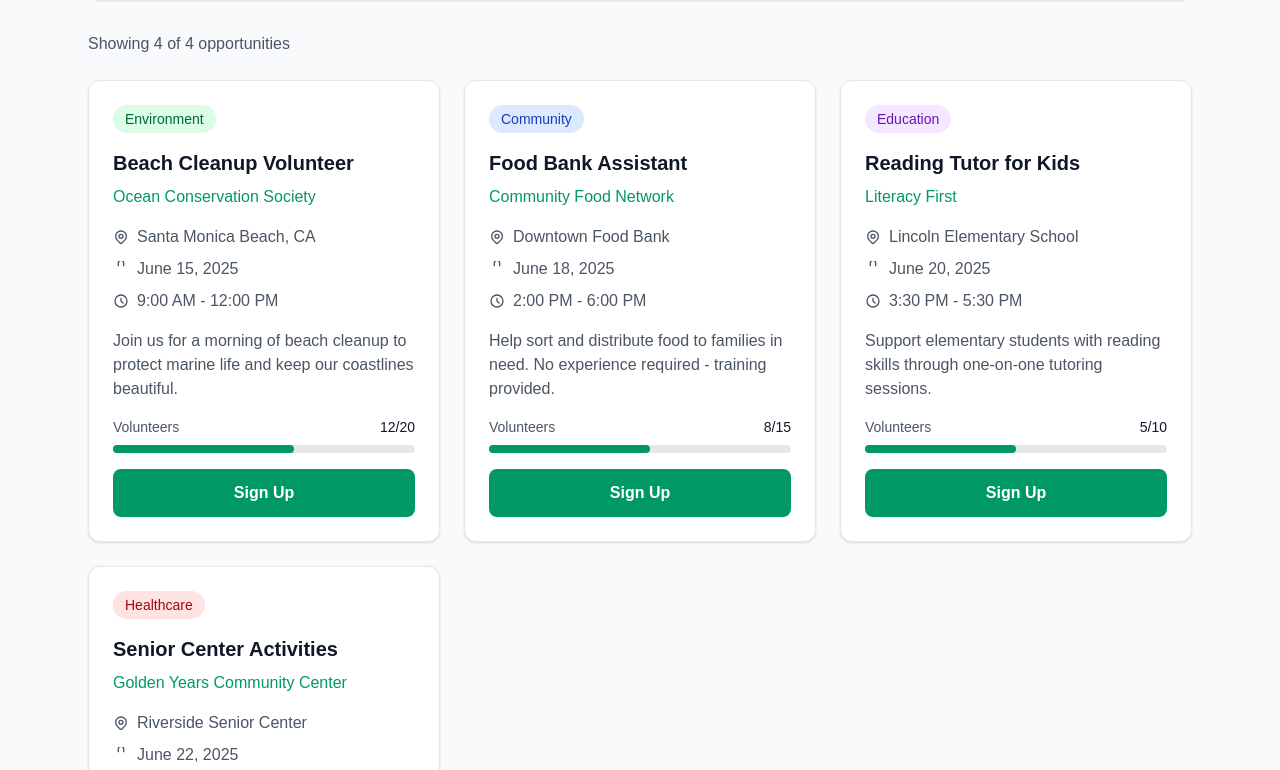
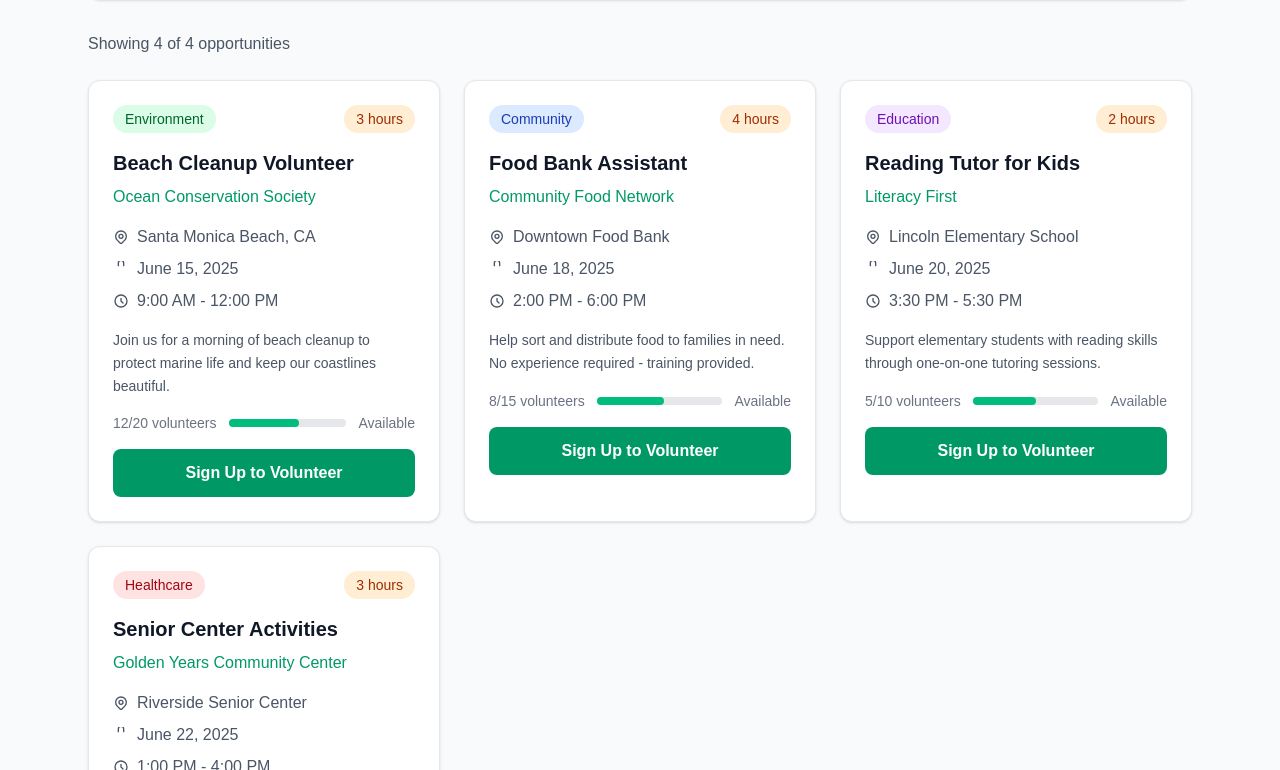
Before and after one commit to Edward44/volunteer-connect, a Next.js app: page /opportunities in a window 1280 px wide. Shown: the part 510-1280 px from the top of the page. Built offline with nearby package versions, Linux system fonts and the light colour scheme.

Commit message:
need to fix opp submission listing & navbar.

```diff
--- a/app/opportunities/page.js
+++ b/app/opportunities/page.js
@@ -25,10 +25,11 @@ export default function OpportunitiesPage() {
     time: '',
     category: '',
     description: '',
-    maxVolunteers: 10
+    maxVolunteers: 10,
+    volunteerHours: 3
   });
 
-  // Sample opportunities data (initial data)
+  // Sample opportunities data (initial data) - Updated with volunteer hours
   const sampleOpportunities = [
     {
       id: 1,
@@ -40,7 +41,8 @@ export default function OpportunitiesPage() {
       category: "Environment",
       description: "Join us for a morning of beach cleanup to protect marine life and keep our coastlines beautiful.",
       volunteers: 12,
-      maxVolunteers: 20
+      maxVolunteers: 20,
+      volunteerHours: 3
     },
     {
       id: 2,
@@ -52,7 +54,8 @@ export default function OpportunitiesPage() {
       category: "Community",
       description: "Help sort and distribute food to families in need. No experience required - training provided.",
       volunteers: 8,
-      maxVolunteers: 15
+      maxVolunteers: 15,
+      volunteerHours: 4
     },
     {
       id: 3,
@@ -64,7 +67,8 @@ export default function OpportunitiesPage() {
       category: "Education",
       description: "Support elementary students with reading skills through one-on-one tutoring sessions.",
       volunteers: 5,
-      maxVolunteers: 10
+      maxVolunteers: 10,
+      volunteerHours: 2
     },
     {
       id: 4,
@@ -76,7 +80,8 @@ export default function OpportunitiesPage() {
       category: "Healthcare",
       description: "Lead recreational activities and provide companionship for seniors in our community.",
       volunteers: 3,
-      maxVolunteers: 8
+      maxVolunteers: 8,
+      volunteerHours: 3
     }
   ];
 
@@ -150,6 +155,7 @@ export default function OpportunitiesPage() {
       id: Date.now(), // Simple ID generation
       volunteers: 0,
       maxVolunteers: parseInt(newOpportunity.maxVolunteers),
+      volunteerHours: parseFloat(newOpportunity.volunteerHours),
       postedBy: currentUser.id, // Track who posted this opportunity
       postedByName: currentUser.name || currentUser.organizationName || 'Unknown Organization'
     };
@@ -167,7 +173,8 @@ export default function OpportunitiesPage() {
       time: '',
       category: '',
       description: '',
-      maxVolunteers: 10
+      maxVolunteers: 10,
+      volunteerHours: 3
     });
     setShowPostForm(false);
 
@@ -408,7 +415,7 @@ export default function OpportunitiesPage() {
                       </div>
                     </div>
 
-                    <div className="grid grid-cols-1 md:grid-cols-3 gap-4">
+                    <div className="grid grid-cols-1 md:grid-cols-4 gap-4">
                       <div>
                         <label className="block text-sm font-medium text-gray-700 mb-2">
                           Date *
@@ -448,6 +455,22 @@ export default function OpportunitiesPage() {
                           required
                           min="1"
                           className="w-full px-4 py-3 border border-gray-300 rounded-lg focus:ring-2 focus:ring-emerald-500 focus:border-emerald-500"
+                        />
+                      </div>
+                      <div>
+                        <label className="block text-sm font-medium text-gray-700 mb-2">
+                          Volunteer Hours *
+                        </label>
+                        <input
+                          type="number"
+                          name="volunteerHours"
+                          value={newOpportunity.volunteerHours}
+                          onChange={handleInputChange}
+                          required
+                          min="0.5"
+                          step="0.5"
+                          className="w-full px-4 py-3 border border-gray-300 rounded-lg focus:ring-2 focus:ring-emerald-500 focus:border-emerald-500"
+                          placeholder="e.g., 3"
                         />
                       </div>
                     </div>
@@ -510,6 +533,9 @@ export default function OpportunitiesPage() {
                     <p className="text-emerald-600">{selectedOpportunity.organization}</p>
                     <p className="text-gray-600">{selectedOpportunity.date} • {selectedOpportunity.time}</p>
                     <p className="text-gray-600">{selectedOpportunity.location}</p>
+                    <p className="text-gray-600 mt-2">
+                      <span className="font-medium">Volunteer Hours:</span> {selectedOpportunity.volunteerHours} hours
+                    </p>
                   </div>
 
                   <form onSubmit={handleSignupSubmit} className="space-y-4">
@@ -643,10 +669,13 @@ export default function OpportunitiesPage() {
           <div className="grid gap-6 md:grid-cols-2 lg:grid-cols-3">
             {filteredOpportunities.map(opportunity => (
               <div key={opportunity.id} className="bg-white rounded-xl shadow-sm border border-gray-200 p-6 hover:shadow-md transition-shadow">
-                {/* Category Badge */}
-                <div className="mb-4">
+                {/* Category Badge and Hours */}
+                <div className="mb-4 flex justify-between items-center">
                   <span className={`inline-block px-3 py-1 rounded-full text-sm font-medium ${getCategoryColor(opportunity.category)}`}>
                     {opportunity.category}
+                  </span>
+                  <span className="inline-block px-3 py-1 rounded-full text-sm font-medium bg-orange-100 text-orange-800">
+                    {opportunity.volunteerHours} {opportunity.volunteerHours === 1 ? 'hour' : 'hours'}
                   </span>
                 </div>
 
@@ -678,47 +707,43 @@ export default function OpportunitiesPage() {
                 </div>
 
                 {/* Description */}
-                <p className="text-gray-600 mb-4 line-clamp-3">{opportunity.description}</p>
+                <p className="text-gray-600 mb-4 text-sm leading-relaxed">{opportunity.description}</p>
 
                 {/* Volunteer Count */}
                 <div className="mb-4">
-                  <div className="flex justify-between items-center mb-2">
-                    <span className="text-sm text-gray-600">Volunteers</span>
-                    <span className="text-sm font-medium text-gray-900">
-                      {opportunity.volunteers}/{opportunity.maxVolunteers}
+                  <div className="flex items-center justify-between text-sm text-gray-500">
+                    <span>
+                      {opportunity.volunteers}/{opportunity.maxVolunteers} volunteers
                     </span>
+                    <div className="flex-1 mx-3 bg-gray-200 rounded-full h-2">
+                      <div
+                        className="bg-emerald-500 h-2 rounded-full transition-all duration-300"
+                        style={{ width: `${Math.min((opportunity.volunteers / opportunity.maxVolunteers) * 100, 100)}%` }}
+                      ></div>
                     </div>
-                  <div className="w-full bg-gray-200 rounded-full h-2">
-                    <div
-                      className="bg-emerald-600 h-2 rounded-full transition-all"
-                      style={{ width: `${(opportunity.volunteers / opportunity.maxVolunteers) * 100}%` }}
-                    ></div>
+                    <span className={opportunity.volunteers >= opportunity.maxVolunteers ? 'text-red-500 font-medium' : ''}>
+                      {opportunity.volunteers >= opportunity.maxVolunteers ? 'Full' : 'Available'}
+                    </span>
                   </div>
                 </div>
 
                 {/* Action Button */}
-                {hasUserApplied(opportunity.id) ? (
-                  <button
-                    disabled
-                    className="w-full bg-gray-300 text-gray-500 font-semibold py-3 px-6 rounded-lg cursor-not-allowed"
-                  >
-                    Already Applied
-                  </button>
-                ) : opportunity.volunteers >= opportunity.maxVolunteers ? (
-                  <button
-                    disabled
-                    className="w-full bg-gray-300 text-gray-500 font-semibold py-3 px-6 rounded-lg cursor-not-allowed"
-                  >
-                    Opportunity Full
-                  </button>
-                ) : (
                 <button
                   onClick={() => handleSignUpClick(opportunity)}
-                   className="w-full bg-emerald-600 text-white font-semibold py-3 px-6 rounded-lg hover:bg-emerald-700 transition-all duration-200"
+                  disabled={opportunity.volunteers >= opportunity.maxVolunteers || hasUserApplied(opportunity.id)}
+                  className={`w-full py-3 px-4 rounded-lg font-semibold transition-all duration-200 ${
+                    opportunity.volunteers >= opportunity.maxVolunteers || hasUserApplied(opportunity.id)
+                      ? 'bg-gray-300 text-gray-500 cursor-not-allowed'
+                      : 'bg-emerald-600 text-white hover:bg-emerald-700 hover:shadow-md'
+                  }`}
                 >
-                   Sign Up
+                  {hasUserApplied(opportunity.id)
+                    ? 'Already Applied'
+                    : opportunity.volunteers >= opportunity.maxVolunteers
+                      ? 'Opportunity Full'
+                      : 'Sign Up to Volunteer'
+                  }
                 </button>
-               )}
               </div>
             ))}
           </div>
@@ -728,11 +753,13 @@ export default function OpportunitiesPage() {
             <div className="text-center py-12">
               <div className="text-gray-400 mb-4">
                 <svg className="w-16 h-16 mx-auto" fill="none" stroke="currentColor" viewBox="0 0 24 24">
-                 <path strokeLinecap="round" strokeLinejoin="round" strokeWidth={1} d="M9.172 16.172a4 4 0 015.656 0M9 12h6m-6-4h6m2 5.291A7.962 7.962 0 0112 15c-2.34 0-4.441.935-6.001 2.456M16 21v-2a4 4 0 00-3-3.87M8 21v-2a4 4 0 013-3.87M12 3v2.25" />
+                  <path strokeLinecap="round" strokeLinejoin="round" strokeWidth={2} d="M9.172 16.172a4 4 0 015.656 0M9 12h6m-6-4h6m2 5.291A7.962 7.962 0 0112 15c-2.34 0-4.34-1.263-5.452-3.151M5 6.757l.707.707a1 1 0 001.414 0l.707-.707a1 1 0 000-1.414l-.707-.707a1 1 0 00-1.414 0L5 6.757v0z" />
                 </svg>
               </div>
-             <h3 className="text-xl font-medium text-gray-900 mb-2">No opportunities found</h3>
-             <p className="text-gray-500">Try adjusting your search criteria or check back later for new opportunities.</p>
+              <h3 className="text-xl font-semibold text-gray-900 mb-2">No opportunities found</h3>
+              <p className="text-gray-600">
+                Try adjusting your search terms or category filter to find more opportunities.
+              </p>
             </div>
           )}
         </div>
```
Also changed, not shown: app/submit/page.js (+12 -17 lines). Lines whose indentation alone changed are shown as unchanged.
